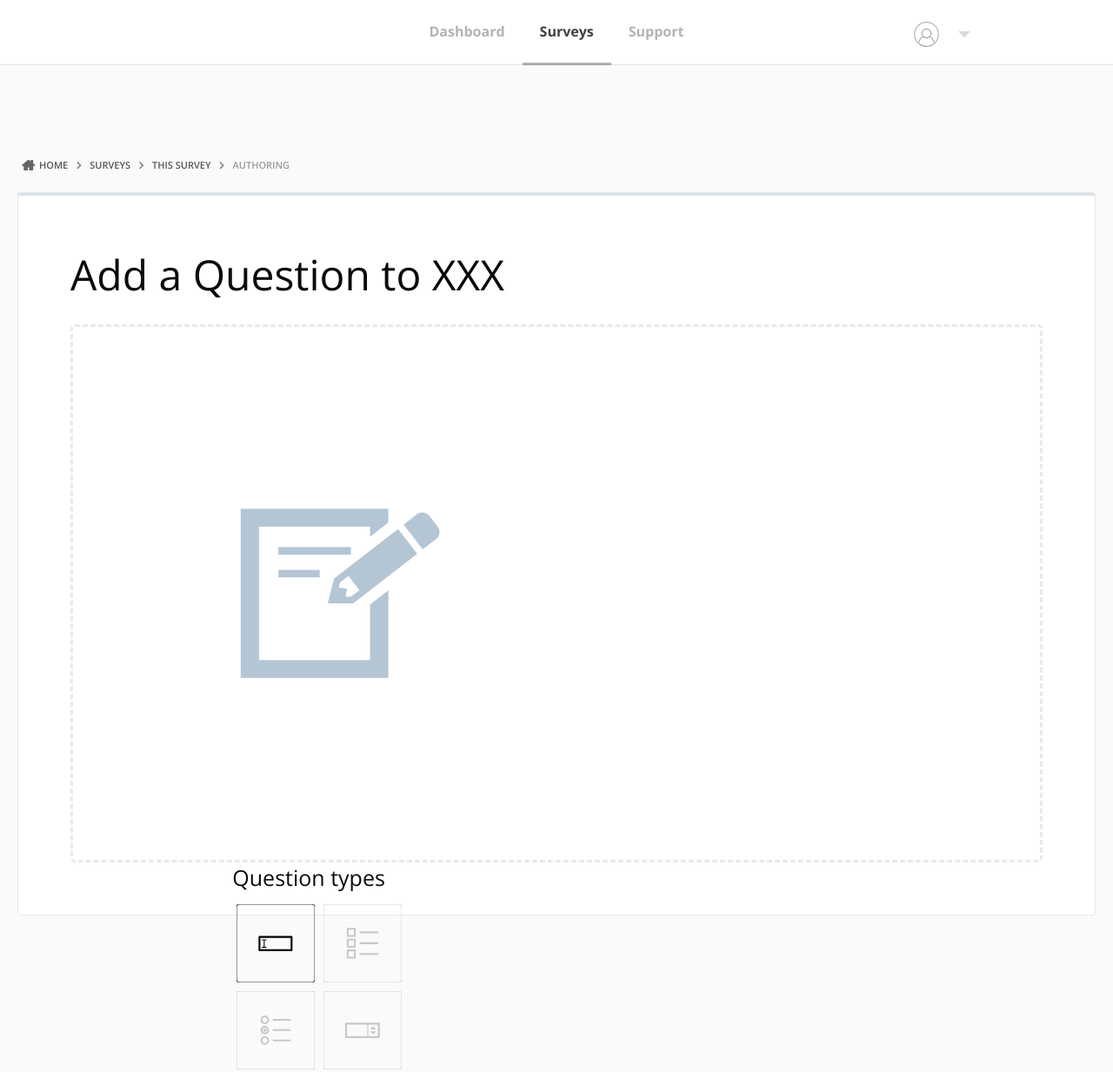
After one commit to ONSdigital/alpha-eq-author, a Django app: page /author/ in a window 1280 px wide. The commit adds this page. Shown: the whole page at 87% size. Run offline with Django 3.2, Linux system fonts and the light colour scheme; some libraries are stand-ins or nearby versions.

Commit message:
initial interactions for adding and sorting survey questions

```diff
--- a/author/static/js/app.js
+++ b/author/static/js/app.js
@@ -60,6 +60,33 @@ $(function() { // dom is ready
     }
   });
 
+  /* add form inputs to the canvas */
 
+  $(".add-text-field").click(function() {
+    $.get('/static/form-snippets/text.html', function(data) {
+      $(".question-list").append(data).hide().fadeIn(1000);
+    }, 'text');
+
+    if ($(".question")) {
+      $(".splash").fadeOut();
+      $(".form-canvas").addClass("active");
+    }
+  });
+
+  /* remove a question from the canvas */
+
+  $("body").on("click", ".close", function() {
+    $(this).closest(".question").fadeOut();
+  });
+
+  /* max/minimise a question */
+
+  $("body").on("click", ".accordion", function() {
+    $(this).parent().parent().parent().find(".question-container").slideToggle();
+  });
+
+  /* make the questions re-orderable */
+
+  $(".question-list").sortable().disableSelection();
 
 });
--- a/author/static/js/min/app-min.js
+++ b/author/static/js/min/app-min.js
@@ -1 +1 @@
-$(function(){$(".pwd-toggle").click(function(){$("#password").togglePassword(),$(".pwd-toggle span").html("Show"===$(".pwd-toggle span").text()?"Hide":"Show"),$(".fa-eye, .fa-eye-slash").toggleClass("fa-eye fa-eye-slash")}),$("#dosignin").submit(function(e){"password"!==$("#password").val()?($(".pwd-container label").addClass("wrong"),$(".signin-error").fadeIn(),setTimeout(function(){$(".pwd-container label").removeClass("wrong"),$(".signin-error").fadeOut(),$("#password").val("").focus()},4e3)):"password"===$("#password").val()&&($(".pwd-container").addClass("correct"),setTimeout(function(){$(".pwd-container").removeClass("correct")},4e3)),e.preventDefault()}),$("header ul.user-menu").click(function(){$(".user-settings, header ul.user-menu").toggleClass("open")}),$("#surveylist").change(function(){""!==$("#surveylist").val()?$("#dosetup").prop("disabled",!1):$("#dosetup").prop("disabled",!0)}),$("#q-title, #q-id, #q-overview").blur(function(){""!==$("#q-title").val()&&""!==$("#q-id").val()&&""!==$("#q-overview").val()?$("#dosetup").prop("disabled",!1):$("#dosetup").prop("disabled",!0)}),$(".user-prompt").click(function(){$("#dosetup").prop("disabled")===!0&&alert("Make sure all fields are complete")})});
+$(function(){$(".pwd-toggle").click(function(){$("#password").togglePassword(),$(".pwd-toggle span").html("Show"===$(".pwd-toggle span").text()?"Hide":"Show"),$(".fa-eye, .fa-eye-slash").toggleClass("fa-eye fa-eye-slash")}),$("header ul.user-menu").click(function(){$(".user-settings, header ul.user-menu").toggleClass("open")}),$("#surveylist").change(function(){""!==$("#surveylist").val()?$("#dosetup").prop("disabled",!1):$("#dosetup").prop("disabled",!0)}),$("#q-title, #q-id, #q-overview").blur(function(){""!==$("#q-title").val()&&""!==$("#q-id").val()&&""!==$("#q-overview").val()?$("#dosetup").prop("disabled",!1):$("#dosetup").prop("disabled",!0)}),$(".user-prompt").click(function(){$("#dosetup").prop("disabled")===!0&&alert("Make sure all fields are complete")}),$(".add-text-field").click(function(){$.get("/static/form-snippets/text.html",function(e){$(".question-list").append(e).hide().fadeIn(1e3)},"text"),$(".question")&&($(".splash").fadeOut(),$(".form-canvas").addClass("active"))}),$("body").on("click",".close",function(){$(this).closest(".question").fadeOut()}),$("body").on("click",".accordion",function(){$(this).parent().parent().parent().find(".question-container").slideToggle()}),$(".question-list").sortable().disableSelection()});
--- a/author/urls.py
+++ b/author/urls.py
@@ -10,6 +10,7 @@ urlpatterns = patterns('',
     url(r'^create/$',  TemplateView.as_view(template_name='create.html'), name='create'),
     url(r'^home/$',  TemplateView.as_view(template_name='index.html'), name='home'),
     url(r'^add/$',  TemplateView.as_view(template_name='add.html'), name='add'),
+    url(r'^author/$',  TemplateView.as_view(template_name='author.html'), name='author'),
     url(r'^home/$',  TemplateView.as_view(template_name='index.html'), name='home'),
     url(r'^admin/', include(admin.site.urls)),
     url(r'^$',  WelcomeView.as_view(), name="welcome"),
--- a/sass/app.scss
+++ b/sass/app.scss
@@ -505,3 +505,93 @@ aside.step {
   border-radius: 20px;
   font-size: 14px;
 }
+
+/* authoring pages */
+
+.authoring-tools {
+  position: fixed;
+  width:200px;
+}
+
+.authoring-tools ul {
+  list-style-type: none;
+  margin: 0;
+  font-size: 0;
+}
+
+.authoring-tools ul li {
+  display: inline-block;
+  width: 45%;
+  margin: 5px;
+  cursor: pointer;
+}
+
+.authoring-tools ul li.inactive img {
+  opacity: 0.2;
+  cursor: not-allowed;
+}
+
+.form-canvas {
+  border-radius: 5px;
+  border:3px dashed $keyline;
+  padding: 10px;
+  counter-reset: order 0;
+}
+
+.form-canvas.active {
+  border-radius: 0;
+  border:0 transparent;
+  padding: 10px
+}
+
+.question-list {
+  list-style-type: none;
+  margin: 0;
+  padding: 0
+}
+
+.question {
+  border: 1px solid $keyline;
+  border-radius: 3px;
+  padding: 10px;
+  margin-bottom: 20px;
+  background: white;
+}
+
+.question-toolbar {
+  background: #555;
+  color: #fff;
+  margin: -10px;
+  padding: 10px;
+  cursor: move;
+  position: relative;
+}
+
+.toolbar-actions {
+  position: absolute;
+  top:8px;
+  right:10px;
+}
+
+.toolbar-actions i {
+  margin: 0 5px
+}
+
+.input-settings {
+  display: none;
+}
+
+.close, .accordion {
+  cursor: pointer;
+  margin: 5px;
+}
+
+.boom {
+  background:red!important;
+}
+
+.order:before {
+	counter-increment: order 1;
+	content: "Question: " counter(order, decimal);
+  display: inline-block;
+}
--- /dev/null
+++ b/templates/author.html
@@ -0,0 +1,46 @@
+{% extends "base.html" %}
+{% block title %}Setup a new Survey{% endblock %}
+{% block base_body %}
+  {{ block.super }}
+{% include "includes/navigation.html" %}
+{% load staticfiles %}
+<div class="wrapper">
+  <section class="row application">
+    <div class="large-12">
+      <ul class="breadcrumb">
+        <li><a href="" title="">Home</a></li>
+        <li><a href="" title="">Surveys</a></li>
+        <li><a href="" title="">This Survey</a></li>
+        <li>Authoring</li>
+      </ul>
+      <main class="clearfix">
+      <h1>Add a Question to XXX</h1>
+      <div class="large-6 columns">
+          <fieldset>
+            <form id="makequestionnaire">
+              <div class="form-canvas">
+                <img src="/static/img/icons/splash.svg" class="splash">
+                <ul class="question-list"></ul>
+              </div>
+            </form>
+        </fieldset>
+      </div>
+      <div class="large-3 large-offset-2 columns end">
+
+        <div class="authoring-tools">
+          <h4>Question types</h4>
+          <ul>
+            <li class="add-text-field"><img src="/static/img/icons/text.svg"></li>
+            <li class="inactive"><img src="/static/img/icons/check.svg"></li>
+            <li class="inactive"><img src="/static/img/icons/radio.svg"></li>
+            <li class="inactive"><img src="/static/img/icons/select.svg"></li>
+            <li class="inactive"><img src="/static/img/icons/grid.svg"></li>
+            <li class="inactive"><img src="/static/img/icons/slider.svg"></li>
+          </ul>
+        </div>
+      </div>
+      </main>
+    </div>
+  </section>
+</div>
+{% endblock base_body%}
--- a/templates/base.html
+++ b/templates/base.html
@@ -15,6 +15,8 @@
     <link href="{% static "foundation/css/foundation.min.css" %}" rel="stylesheet"/>
     {% endblock foundation_css %}
     <link href="{% static "css/app.css" %}" rel="stylesheet"/>
+    <link rel="stylesheet" href="//code.jquery.com/ui/1.11.4/themes/smoothness/jquery-ui.css">
+
     {# Custom CSS #}
     {% block css %}
     <link href='https://fonts.googleapis.com/css?family=Open+Sans:400,300,600,700,400italic' rel='stylesheet' type='text/css'>
@@ -47,6 +49,7 @@
 
     {% block body_js %}
     <script src="{% static "js/app.js" %}"></script>
+    <script src="https://ajax.googleapis.com/ajax/libs/jqueryui/1.11.4/jquery-ui.min.js"></script>
     {% endblock body_js %}
 
     {# Init Foundation #}
```
Also changed, not shown: author/static/form-snippets/text.html (added, +36 -0 lines), author/static/css/app.css, author/static/img/icons/check.svg (added), author/static/img/icons/grid.svg (added), author/static/img/icons/radio.svg (added), author/static/img/icons/select.svg (added), author/static/img/icons/slider.svg (added), author/static/img/icons/splash.svg (added), author/static/img/icons/text.svg (added), author/static/img/loading.svg (added).
